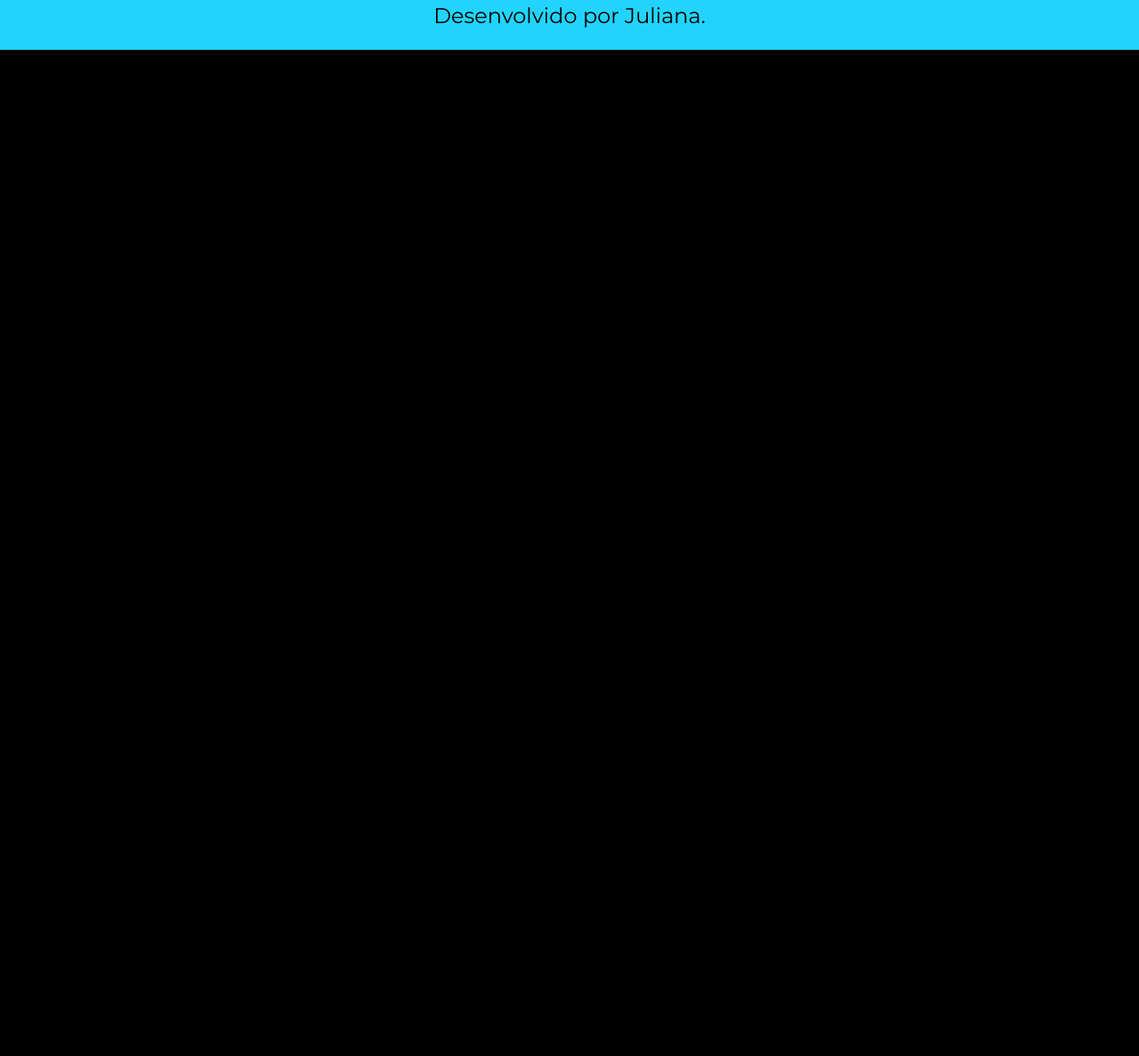
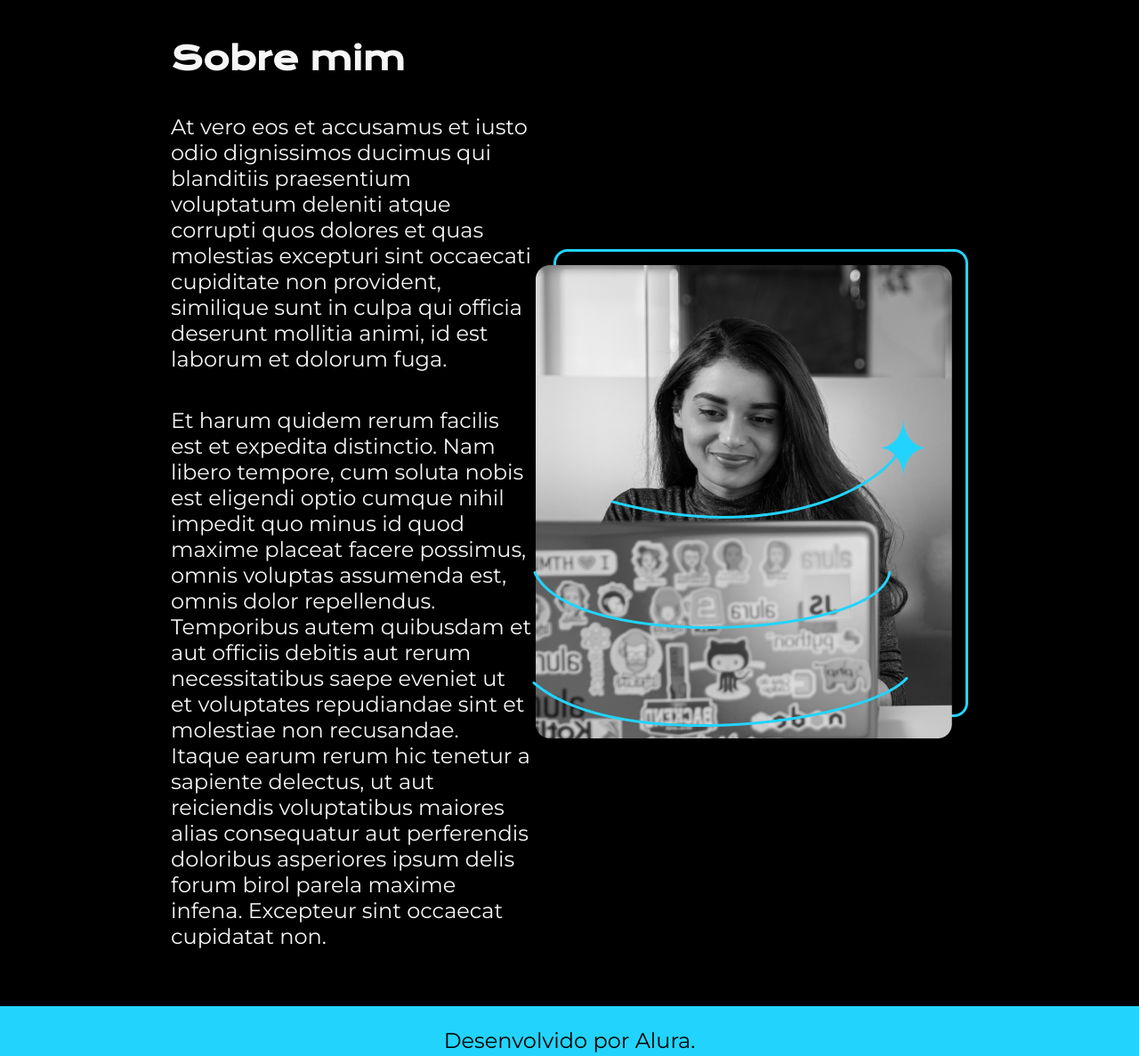
Before and after one commit to july-gusman/portifolio, a plain HTML site: page about.html in a window 1280 px wide. Shown: the part 76-1263 px from the top of the page at 89% size. Before the commit the page ends 800 px from the top, so only its background shows below. Drawn offline with nearby package versions, Linux system fonts and the light colour scheme.

Commit message:
Atualizações about.html

```diff
--- a/about.html
+++ b/about.html
@@ -1,5 +1,6 @@
 <!DOCTYPE html>
 <html lang="pt-br">
+
 <head>
     <meta charset="UTF-8">
     <meta http-equiv="X-UA-Compatible" content="IE=edge">
@@ -7,6 +8,7 @@
     <title>Sobre mim</title>
     <link rel="stylesheet" href="./styles/style.css">
 </head>
+
 <body>
     <header class="cabecalho">
         <nav class="cabecalho__menu">
@@ -14,8 +16,29 @@
             <a class="cabecalho__menu__link" href="about.html">Sobre mim</a>
         </nav>
     </header>
+
+    <main class="apresentacao">
+        <section class="apresentacao__conteudo">
+            <h1 class="apresentacao__conteudo__titulo">Sobre mim</h1>
+            <p class="apresentacao__conteudo__texto">At vero eos et accusamus et iusto odio dignissimos ducimus qui blanditiis praesentium voluptatum deleniti
+                atque corrupti quos dolores et quas molestias excepturi sint occaecati cupiditate non provident,
+                similique sunt in culpa qui officia deserunt mollitia animi, id est laborum et dolorum fuga.
+            </p>
+            <p class="apresentacao__conteudo__texto">
+                Et harum quidem rerum facilis est et expedita distinctio. Nam libero tempore, cum soluta nobis est
+                eligendi optio cumque nihil impedit quo minus id quod maxime placeat facere possimus, omnis voluptas
+                assumenda est, omnis dolor repellendus. Temporibus autem quibusdam et aut officiis debitis aut rerum
+                necessitatibus saepe eveniet ut et voluptates repudiandae sint et molestiae non recusandae. Itaque earum
+                rerum hic tenetur a sapiente delectus, ut aut reiciendis voluptatibus maiores alias consequatur aut
+                perferendis doloribus asperiores ipsum delis forum birol parela maxime infena. Excepteur sint occaecat
+                cupidatat non.</p>
+        </section>
+        <img class="apresentacao__imagem" src="./assets/imagem.png" alt="Foto da Joana Santos programando">
+    </main>
+
     <footer class="rodape">
-        <p>Desenvolvido por Juliana.</p>
+        <p>Desenvolvido por Alura.</p>
     </footer>
 </body>
+
 </html>
```
